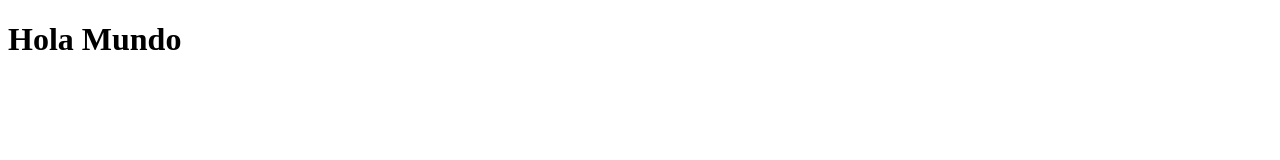
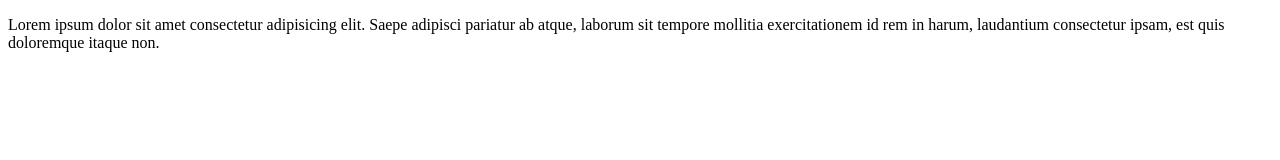
Before and after one commit to EdgarAvilaWeb/curso, a plain HTML site: page index.html in a window 1280 px wide. Drawn offline with Linux system fonts and the light colour scheme.

Commit message:
Agregando un container con un texto

```diff
--- a/index.html
+++ b/index.html
@@ -4,9 +4,11 @@
     <meta charset="UTF-8">
     <meta name="viewport" content="width=device-width, initial-scale=1.0">
     <meta http-equiv="X-UA-Compatible" content="ie=edge">
-    <title>Git</title>
+    <title>Git Y Github</title>
 </head>
 <body>
-    <h1>Hola Mundo</h1>
+    <div class="container">
+        <p>Lorem ipsum dolor sit amet consectetur adipisicing elit. Saepe adipisci pariatur ab atque, laborum sit tempore mollitia exercitationem id rem in harum, laudantium consectetur ipsam, est quis doloremque itaque non.</p>
+    </div>
 </body>
 </html>
```
